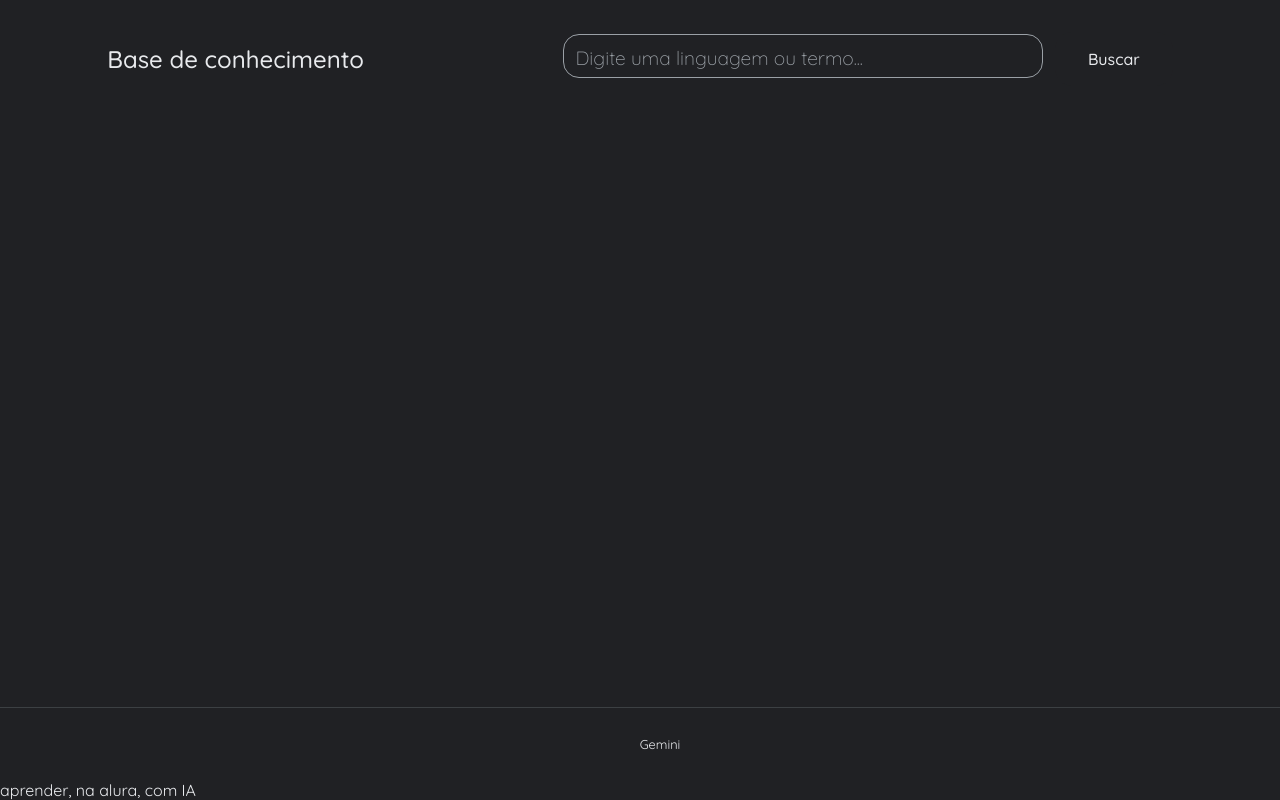
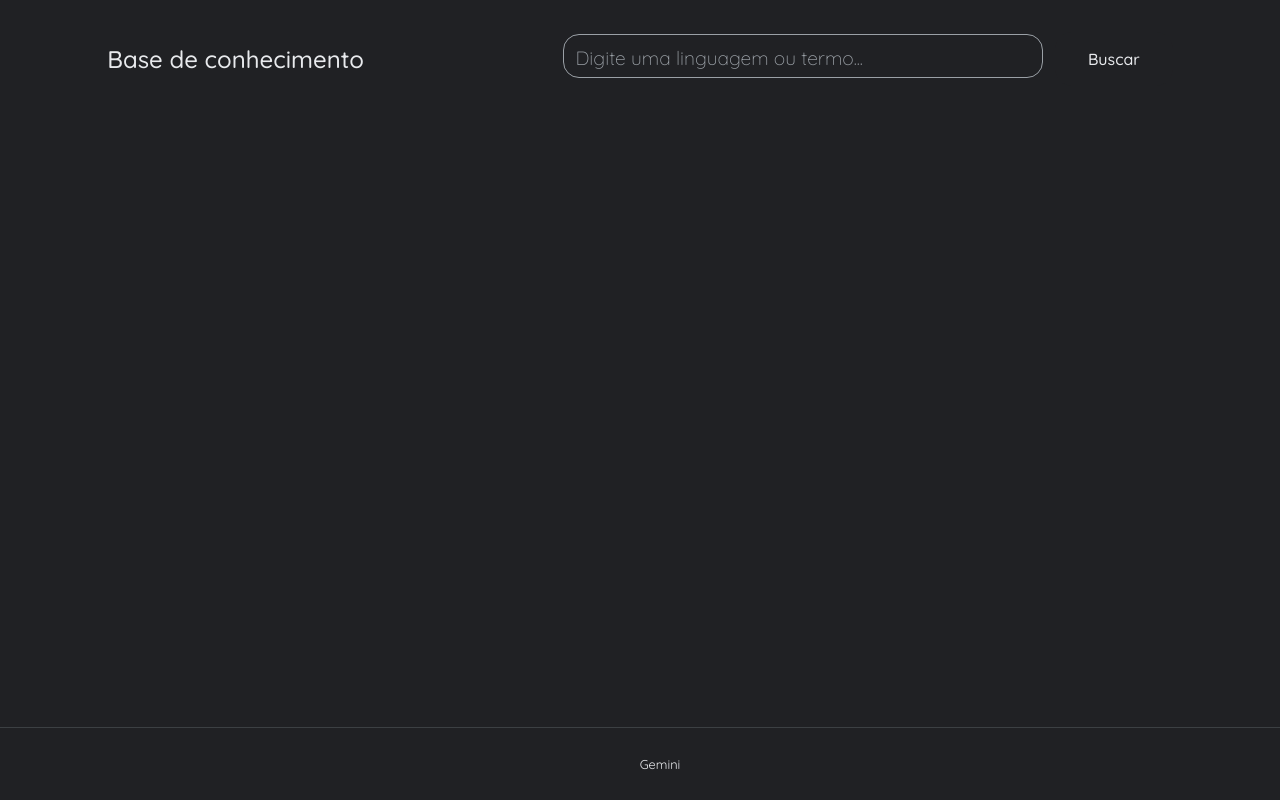
Before and after one commit to Lucasspirandio/Imers-o-dev, a plain HTML site: page index.html in a window 1280 px wide. Drawn offline with Linux system fonts and the light colour scheme.

Commit message:
Restore index.html structure and content

```diff
--- a/index.html
+++ b/index.html
@@ -31,5 +31,3 @@
 </body>
 
 </html>
-
-aprender, na alura, com IA
```
